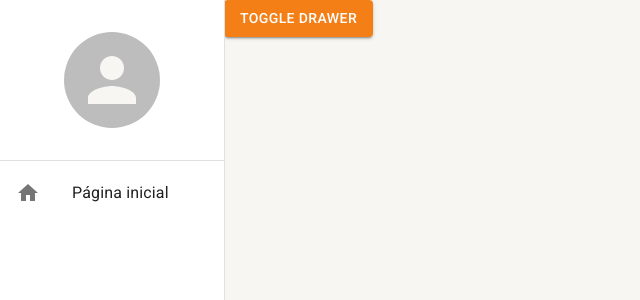
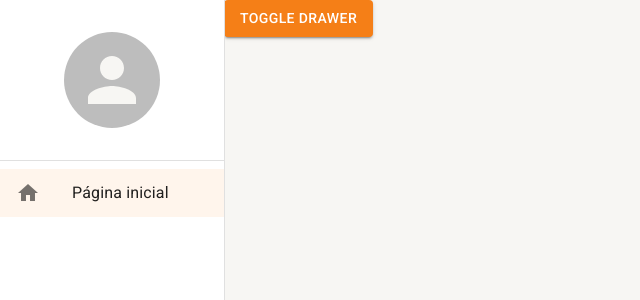
Before and after one commit to afschagas/rmt-cadastro, a React (Create React App) app: page /pagina-inicial in a window 1280 px wide. Shown: the top 300 px of the page, without its empty margins (0-640 px from the left). Built offline with nearby package versions, Linux system fonts and the light colour scheme.

Commit message:
Configuração do Menu junto com as rotas

```diff
--- a/src/routes/index.tsx
+++ b/src/routes/index.tsx
@@ -1,9 +1,27 @@
 import { Button } from '@mui/material';
+import { useEffect } from 'react';
 import { Routes, Route, Navigate } from 'react-router-dom';
+
 import { useDrawerContext } from '../shared/contexts';
 
 export const AppRoutes = () => {
-  const { toggleDrawerOpen } = useDrawerContext();
+  const { toggleDrawerOpen, setDrawerOptions } = useDrawerContext();
+
+
+
+  useEffect(() => {
+    setDrawerOptions([
+      {
+        icon: 'home',
+        path: '/pagina-inicial',
+        label: 'Página inicial',
+      }
+    ]);
+
+    // eslint-disable-next-line react-hooks/exhaustive-deps
+  }, []);
+
+
 
   return (
     <Routes>
--- a/src/shared/components/menu-lateral/MenuLateral.tsx
+++ b/src/shared/components/menu-lateral/MenuLateral.tsx
@@ -1,13 +1,45 @@
 import { Avatar, Divider, Drawer, Icon, List, ListItemButton, ListItemIcon, ListItemText, useMediaQuery, useTheme } from '@mui/material';
 import { Box } from '@mui/system';
+import { useMatch, useNavigate, useResolvedPath } from 'react-router-dom';
 import { useDrawerContext } from '../../contexts';
+
+interface IListItemLinkProps {
+  to: string;
+  icon: string;
+  label: string;
+  onClick: (() => void) | undefined;
+
+}
+
+const ListItemLink: React.FC<IListItemLinkProps> = ({ to, icon, label, onClick }) => {
+  const navigate = useNavigate();
+
+  const resolvedPath = useResolvedPath(to);
+  const match = useMatch({ path: resolvedPath.pathname, end: false })
+
+
+  const handleClick = () => {
+    navigate(to);
+    onClick?.();
+  };
+
+  return (
+    <ListItemButton selected={!!match} onClick={handleClick}>
+      <ListItemIcon>
+        <Icon>{icon}</Icon>
+      </ListItemIcon>
+      <ListItemText primary={label} />
+
+    </ListItemButton>
+  );
+};
 
 
 export const MenuLateral: React.FC = ({ children }) => {
   const theme = useTheme();
   const smDown = useMediaQuery(theme.breakpoints.down('sm'));
 
-  const { isDrawerOpen, toggleDrawerOpen } = useDrawerContext();
+  const { isDrawerOpen, toggleDrawerOpen, drawerOptions } = useDrawerContext();
 
   return (
     <>
@@ -24,13 +56,15 @@
 
           <Box flex={1}>
             <List component="nav">
-              <ListItemButton>
-                <ListItemIcon>
-                  <Icon>home</Icon>
-                </ListItemIcon>
-                <ListItemText primary="Página inicial" />
-
-              </ListItemButton>
+              {drawerOptions.map(drawerOption => (
+                <ListItemLink
+                  to={drawerOption.path}
+                  key={drawerOption.path}
+                  icon={drawerOption.icon}
+                  label={drawerOption.label}
+                  onClick={smDown ? toggleDrawerOpen : undefined}
+                />
+              ))}
 
 
             </List>
--- a/src/shared/contexts/DrawerContext.tsx
+++ b/src/shared/contexts/DrawerContext.tsx
@@ -2,9 +2,17 @@
 
 import { createContext, useCallback, useContext, useState } from 'react';
 
+
+interface IDrawerOption {
+  icon: string;
+  path: string;
+  label: string;
+}
 interface IDrawerContextData {
   isDrawerOpen: boolean;
   toggleDrawerOpen: () => void;
+  drawerOptions: IDrawerOption[];
+  setDrawerOptions: (newDrawerOptions: IDrawerOption[]) => void;
 }
 
 const DrawerContext = createContext({} as IDrawerContextData);
@@ -15,13 +23,18 @@
 
 export const DrawerProvider: React.FC = ({ children }) => {
   const [isDrawerOpen, setIsDrawerOpen] = useState(false);
+  const [drawerOptions, setDrawerOptions] = useState<IDrawerOption[]>([]);
 
   const toggleDrawerOpen = useCallback(() => {
     setIsDrawerOpen(oldDrawerOpen => !oldDrawerOpen);
   }, []);
 
+  const handleSetDrawerOptions = useCallback((newDrawerOptions: IDrawerOption[]) => {
+    setDrawerOptions(newDrawerOptions);
+  }, []);
+
   return (
-    <DrawerContext.Provider value={{ isDrawerOpen, toggleDrawerOpen }}>
+    <DrawerContext.Provider value={{ isDrawerOpen, drawerOptions, toggleDrawerOpen, setDrawerOptions: handleSetDrawerOptions }}>
 
       {children}
 
```
